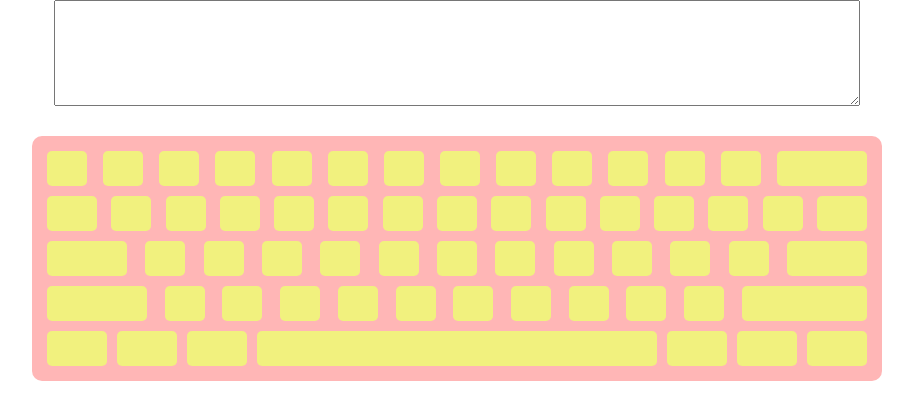
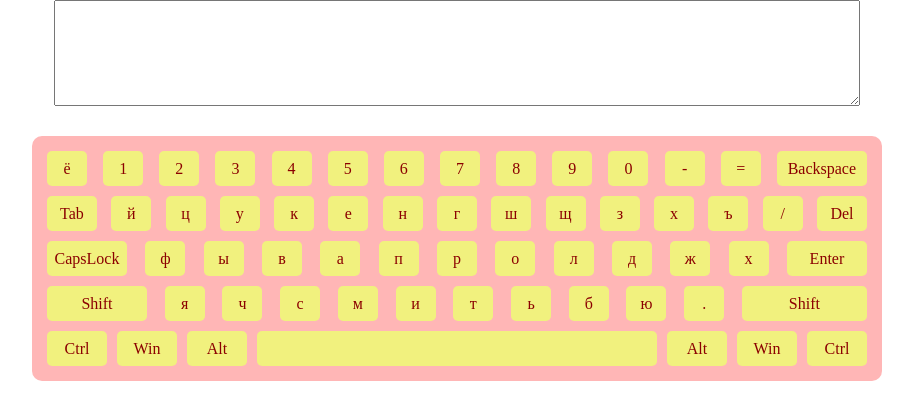
Before and after one commit to Vladimir6332/codejam-virtual-keyboard, a website: page index.html in a window 1280 px wide. Shown: the whole page, without its empty margins (183-1096 px from the left). Drawn offline with Linux system fonts and the light colour scheme.

Commit message:
feat: add function filling keyboard

```diff
--- a/script.js
+++ b/script.js
@@ -1,4 +1,3 @@
-function drawKeyboard() {
 const row1Key = [
   ['Backquote', 'ё', 'Ё', '`', '~'],
   ['Digit1', '1', '!', '1', '!'],
@@ -13,7 +12,7 @@ function drawKeyboard() {
   ['Digit0', '0', ')', '0', ')'],
   ['Minus', '-', '', '-', ''],
   ['Equal', '=', '+', '=', '+'],
-    ['Backspace', 'Backspace', 'Backspace', 'Backspace', 'Backspace']
+  ['Backspace', 'Backspace', 'Backspace', 'Backspace', 'Backspace'],
 ];
 const row2Key = [
   ['Tab', 'Tab', 'Tab', 'Tab', 'Tab'],
@@ -30,7 +29,7 @@ function drawKeyboard() {
   ['BracketLeft', 'х', 'Х', '[', '{'],
   ['BracketRight', 'ъ', 'Ъ', ']', '}'],
   ['Backslash', '\u002F', '/', '\u002F', '|'],
-    ['Delete', 'Del', 'Del', 'Del', 'Del']
+  ['Delete', 'Del', 'Del', 'Del', 'Del'],
 ];
 const row3Key = [
   ['CapsLock', 'CapsLock', 'CapsLock', 'CapsLock', 'CapsLock'],
@@ -45,7 +44,7 @@ function drawKeyboard() {
   ['KeyL', 'д', 'Д', 'l', 'L'],
   ['Semicolon', 'ж', 'Ж', ';', ':'],
   ['Quote', 'х', 'Х', "'", '"'],
-    ['Enter', 'Enter', 'Enter', 'Enter', 'Enter']
+  ['Enter', 'Enter', 'Enter', 'Enter', 'Enter'],
 ];
 const row4Key = [
   ['ShiftLeft', 'Shift', 'Shift', 'Shift', 'Shift'],
@@ -59,7 +58,7 @@ function drawKeyboard() {
   ['Comma', 'б', 'Б', ',', '<'],
   ['Period', 'ю', 'Ю', '.', '>'],
   ['Slash', '.', ',', '/', '?'],
-    ['ShiftRight', 'Shift', 'Shift', 'Shift', 'Shift']
+  ['ShiftRight', 'Shift', 'Shift', 'Shift', 'Shift'],
 ];
 const row5Key = [
   ['ControlLeft', 'Ctrl', 'Ctrl', 'Ctrl', 'Ctrl'],
@@ -68,40 +67,18 @@ function drawKeyboard() {
   ['Space', ' ', ' ', ' ', ' '],
   ['AltRight', 'Alt', 'Alt', 'Alt', 'Alt'],
   ['MetaRight', 'Win', 'Win', 'Win', 'Win'],
-    ['ControlRight', 'Ctrl', 'Ctrl', 'Ctrl', 'Ctrl']
+  ['ControlRight', 'Ctrl', 'Ctrl', 'Ctrl', 'Ctrl'],
 ];
-  let keyboardFragment = document.createDocumentFragment();
-  const textarea = document.createElement('textarea');
-  const keyboard = document.createElement('div');
-  let row1, row2, row3, row4, row5;
-  textarea.className = 'textarea';
-  keyboardFragment.appendChild(textarea);
-  keyboard.className = 'keyboard';
-  keyboardFragment.appendChild(keyboard);
-
-  row1 = drawRow(row1Key, keyboard);
-  row2 = drawRow(row2Key, keyboard);
-  row3 = drawRow(row3Key, keyboard);
-  row4 = drawRow(row4Key, keyboard);
-  row5 = drawRow(row5Key, keyboard);
-
-  row1.querySelector('div:last-child').classList.add('keyboard__backspace');
-  row2.querySelector('div:first-child').classList.add('keyboard__tab');
-  row2.querySelector('div:last-child').classList.add('keyboard__del');
-  row3.querySelector('div:first-child').classList.add('keyboard__caps');
-  row3.querySelector('div:last-child').classList.add('keyboard__enter');
-  row4.querySelector('div:first-child').classList.add('keyboard__shift-left');
-  row4.querySelector('div:last-child').classList.add('keyboard__shift-right');
-  Array.prototype.forEach.call(row5.children, elem =>
-    elem.classList.add('keyboard__ctrl-win-alt')
-  );
-  row5.querySelector('div:nth-child(4)').classList.add('keyboard__space');
-
-  document.body.appendChild(keyboardFragment);
-}
+let row1;
+let row2;
+let row3;
+let row4;
+let row5;
+let arrKeyElements = [];
+const arrKeyValue = [row1Key, row2Key, row3Key, row4Key, row5Key];
 
 function drawRow(arrKey, parent) {
-  let row = document.createElement('div');
+  const row = document.createElement('div');
   let newKey;
   row.className = 'keyboard__row';
   arrKey.forEach(() => {
@@ -113,4 +90,45 @@ function drawRow(arrKey, parent) {
   return row;
 }
 
+function drawKeyboard() {
+  const keyboardFragment = document.createDocumentFragment();
+  const textarea = document.createElement('textarea');
+  const keyboard = document.createElement('div');
+
+  textarea.className = 'textarea';
+  keyboardFragment.appendChild(textarea);
+  keyboard.className = 'keyboard';
+  keyboardFragment.appendChild(keyboard);
+
+  row1 = drawRow(row1Key, keyboard);
+  row2 = drawRow(row2Key, keyboard);
+  row3 = drawRow(row3Key, keyboard);
+  row4 = drawRow(row4Key, keyboard);
+  row5 = drawRow(row5Key, keyboard);
+  const childrensRow5 = row5.children;
+
+  row1.querySelector('div:last-child').classList.add('keyboard__backspace');
+  row2.querySelector('div:first-child').classList.add('keyboard__tab');
+  row2.querySelector('div:last-child').classList.add('keyboard__del');
+  row3.querySelector('div:first-child').classList.add('keyboard__caps');
+  row3.querySelector('div:last-child').classList.add('keyboard__enter');
+  row4.querySelector('div:first-child').classList.add('keyboard__shift-left');
+  row4.querySelector('div:last-child').classList.add('keyboard__shift-right');
+  Array.prototype.forEach.call(childrensRow5, elem => elem.classList.add('keyboard__ctrl-win-alt'));
+  row5.querySelector('div:nth-child(4)').classList.add('keyboard__space');
+
+  document.body.appendChild(keyboardFragment);
+}
+
+function fillKey(param) {
+  arrKeyElements.forEach((row, rowIndex) => {
+    Array.prototype.forEach.call(row.children, (key, keyIndex) => {
+      const tempKey = key;
+      tempKey.innerHTML = arrKeyValue[rowIndex][keyIndex][param];
+    });
+  });
+}
+
 drawKeyboard();
+arrKeyElements = [row1, row2, row3, row4, row5];
+fillKey(1);
--- a/style.css
+++ b/style.css
@@ -31,11 +31,19 @@
 }
 
 .keyboard__key {
+  display: flex;
   margin: 5px;
   border-radius: 5px;
   width: 40px;
   height: 35px;
   background-color: rgb(241, 241, 126);
+  font-size: 16px;
+  color: darkred;
+  align-items: center;
+  justify-content: center;
+  -webkit-user-select: none;
+  -moz-user-select: none;
+  -ms-user-select: none;
 }
 
 .keyboard__backspace {
```
Also changed, not shown: .eslintrc.js, 1 other file. Lines whose indentation alone changed are shown as unchanged.
